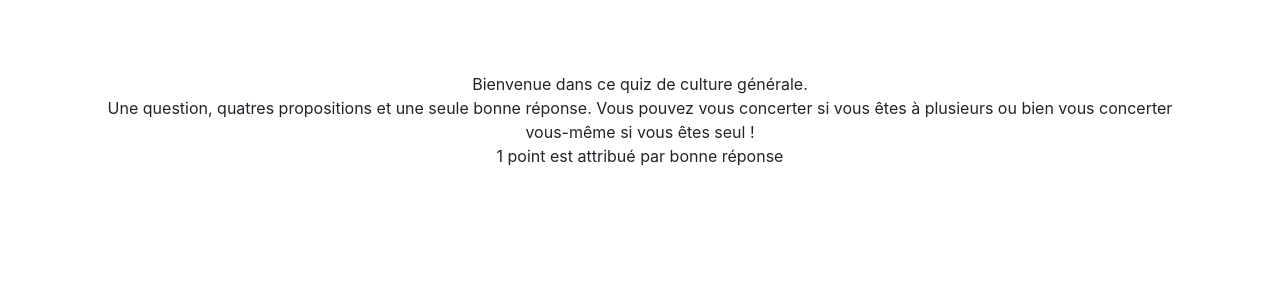
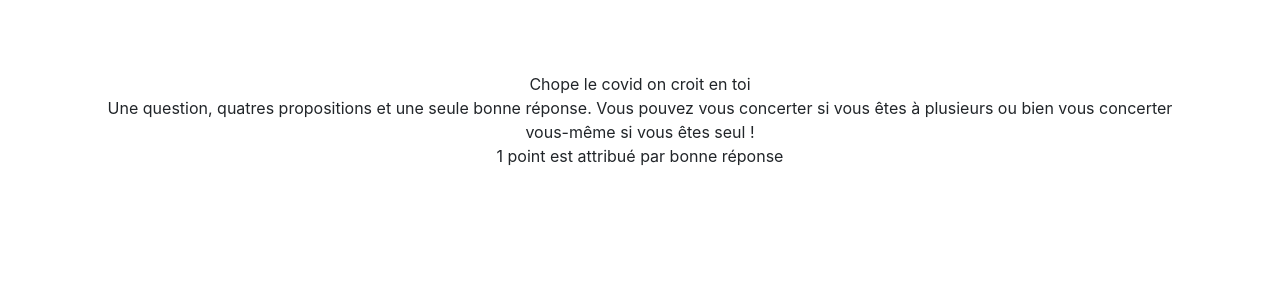
Before and after one commit to slamsiip/Quizz, a Django app: page / in a window 1280 px wide. Shown: the part 56-356 px from the top of the page. Run offline with Django 4.2, Linux system fonts and the light colour scheme; some libraries are stand-ins or nearby versions.

Commit message:
Update home.html

```diff
--- a/todo/templates/todo/home.html
+++ b/todo/templates/todo/home.html
@@ -11,7 +11,7 @@
 <br>
 <br>
 <br>
-Bienvenue dans ce quiz de culture générale.
+  Chope le covid on croit en toi
 <br>
 Une question, quatres propositions et une seule bonne réponse. Vous pouvez vous concerter si vous êtes à plusieurs ou bien vous concerter vous-même si vous êtes seul !
 <br>
```
